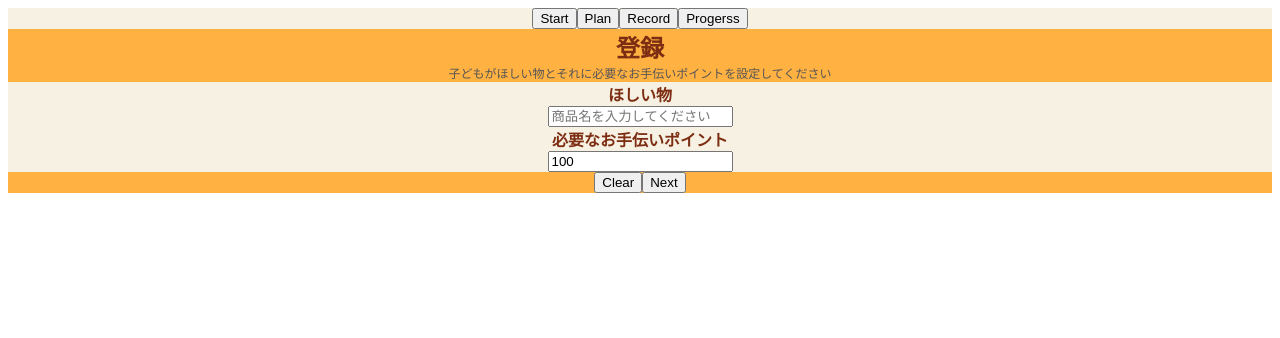
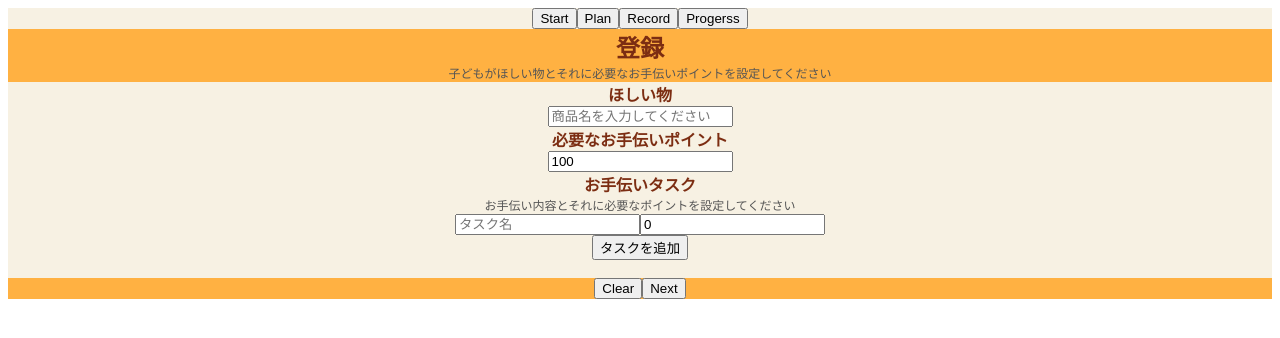
Before and after one commit to bvv-1/okane-no-kyouiku, a React (Vite) app: page / in a window 1280 px wide. Shown: the top 338 px of the page. Built offline with nearby package versions, Linux system fonts and the light colour scheme; no server answers; the HTML template or start-up script is replaced by a standard one.

Commit message:
Update App.tsx

```diff
--- a/src/App.tsx
+++ b/src/App.tsx
@@ -43,10 +43,28 @@ export default function App() {
 function Start() {
   const [itemName, setItemName] = useState("")
   const [requiredPoint, setRequiredPoint] = useState(100)
+  const [tasks, setTasks] = useState<Task[]>([{ task: "", point: 0 }])
+
+  const handleOnAddTask = () => {
+    setTasks([...tasks, { task: "", point: 0 }])
+  }
+
+  const handleOnChangeTask = (index: number, task: string) => {
+    const newTasks = [...tasks]
+    newTasks[index].task = task
+    setTasks(newTasks)
+  }
+
+  const handleOnChangePoint = (index: number, point: number) => {
+    const newTasks = [...tasks]
+    newTasks[index].point = point
+    setTasks(newTasks)
+  }
 
   const handleOnClear = () => {
     setItemName("")
     setRequiredPoint(100)
+    setTasks([{ task: "", point: 0 }])
   }
 
   const handleOnNext = async () => {
@@ -63,7 +81,12 @@ function Start() {
       body: JSON.stringify({
         goal: itemName,
         goal_points: requiredPoint,
-        tasks: [],
+        tasks: tasks.map((task) => {
+          return {
+            task: task.task,
+            point: task.point,
+          }
+        }),
       }),
     })
 
@@ -76,30 +99,70 @@ function Start() {
     alert("登録しました！")
   }
 
-  return (<>
+  return (
+    <>
       <div className="title">
         <h1>登録</h1>
         <p>子どもがほしい物とそれに必要なお手伝いポイントを設定してください</p>
       </div>
 
       <h3>ほしい物</h3>
-    <input type="text" placeholder="商品名を入力してください" value={itemName} onChange={(e) => {setItemName(e.target.value)}} />
+      <input
+        type="text"
+        placeholder="商品名を入力してください"
+        value={itemName}
+        onChange={(e) => {
+          setItemName(e.target.value)
+        }}
+      />
 
       <h3>必要なお手伝いポイント</h3>
-    <input type="number" placeholder="必要なポイント(1~1000)" value={requiredPoint} onChange={(e) => {setRequiredPoint(Number(e.target.value))}} />
+      <input
+        type="number"
+        placeholder="必要なポイント(1~1000)"
+        value={requiredPoint}
+        onChange={(e) => {
+          setRequiredPoint(Number(e.target.value))
+        }}
+      />
 
+      <h3>お手伝いタスク</h3>
+      <p>お手伝い内容とそれに必要なポイントを設定してください</p>
+
+      <div className="tasks">
+        {tasks.map((task, index) => {
+          return (
+            <div key={index}>
+              <input
+                type="text"
+                placeholder="タスク名"
+                value={task.task}
+                onChange={(e) => {
+                  handleOnChangeTask(index, e.target.value)
+                }}
+              />
+              <input
+                type="number"
+                placeholder="ポイント"
+                value={task.point}
+                onChange={(e) => {
+                  handleOnChangePoint(index, Number(e.target.value))
+                }}
+              />
+            </div>
+          )
+        })}
+        <button onClick={handleOnAddTask}>タスクを追加</button>
+      </div>
       <br />
 
       <div className="buttons">
-      <button onClick={handleOnClear}>
-        Clear
-      </button>
+        <button onClick={handleOnClear}>Clear</button>
 
-      <button onClick={handleOnNext}>
-        Next
-      </button>
+        <button onClick={handleOnNext}>Next</button>
       </div>
-  </>)
+    </>
+  )
 }
 
 function Plan() {
@@ -121,4 +184,9 @@ const UIState = {
   Record: 2,
   Progress: 3,
 } as const
-type UIState = typeof UIState[keyof typeof UIState]
+type UIState = (typeof UIState)[keyof typeof UIState]
+
+type Task = {
+  task: string
+  point: number
+}
```
Lines whose indentation alone changed are shown as unchanged.
